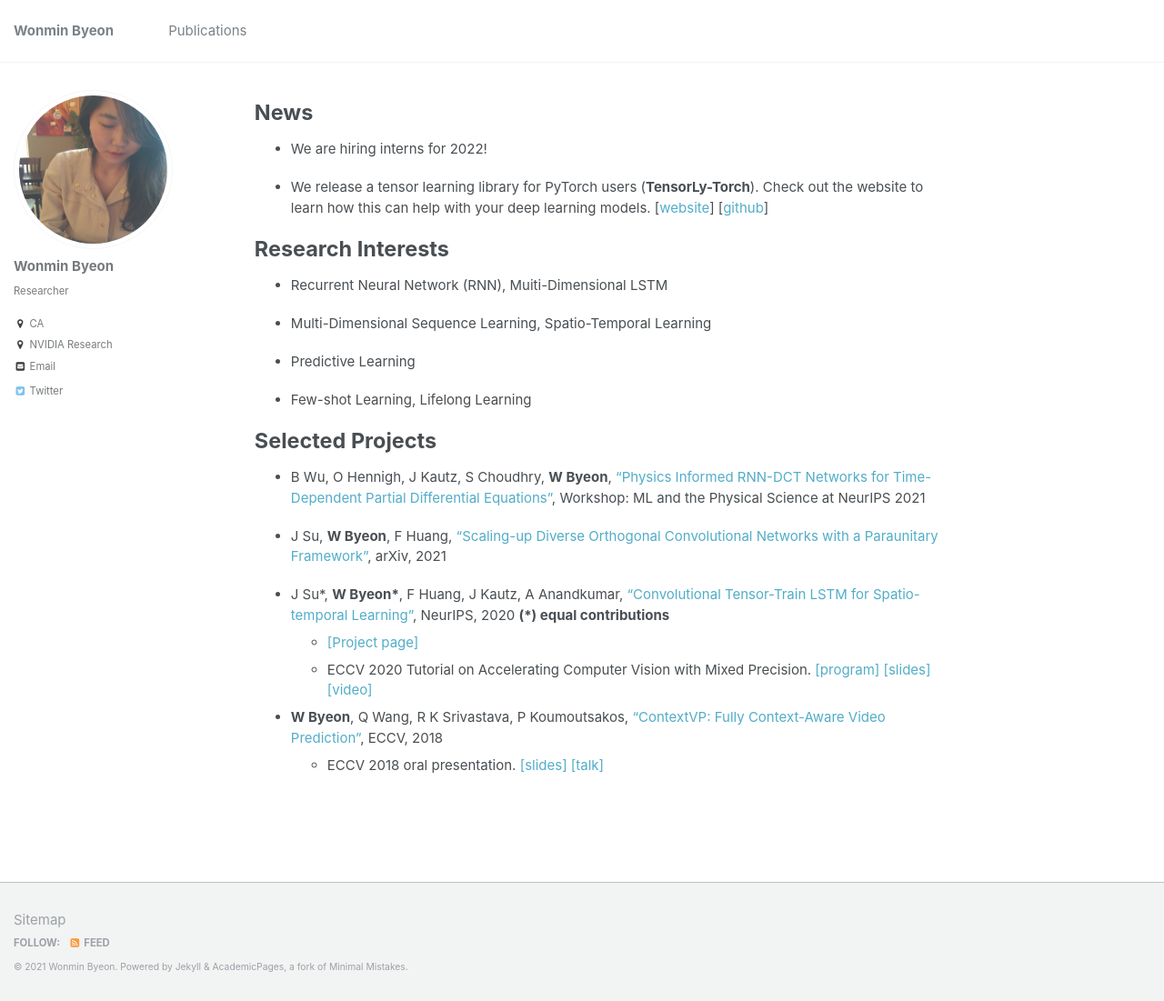
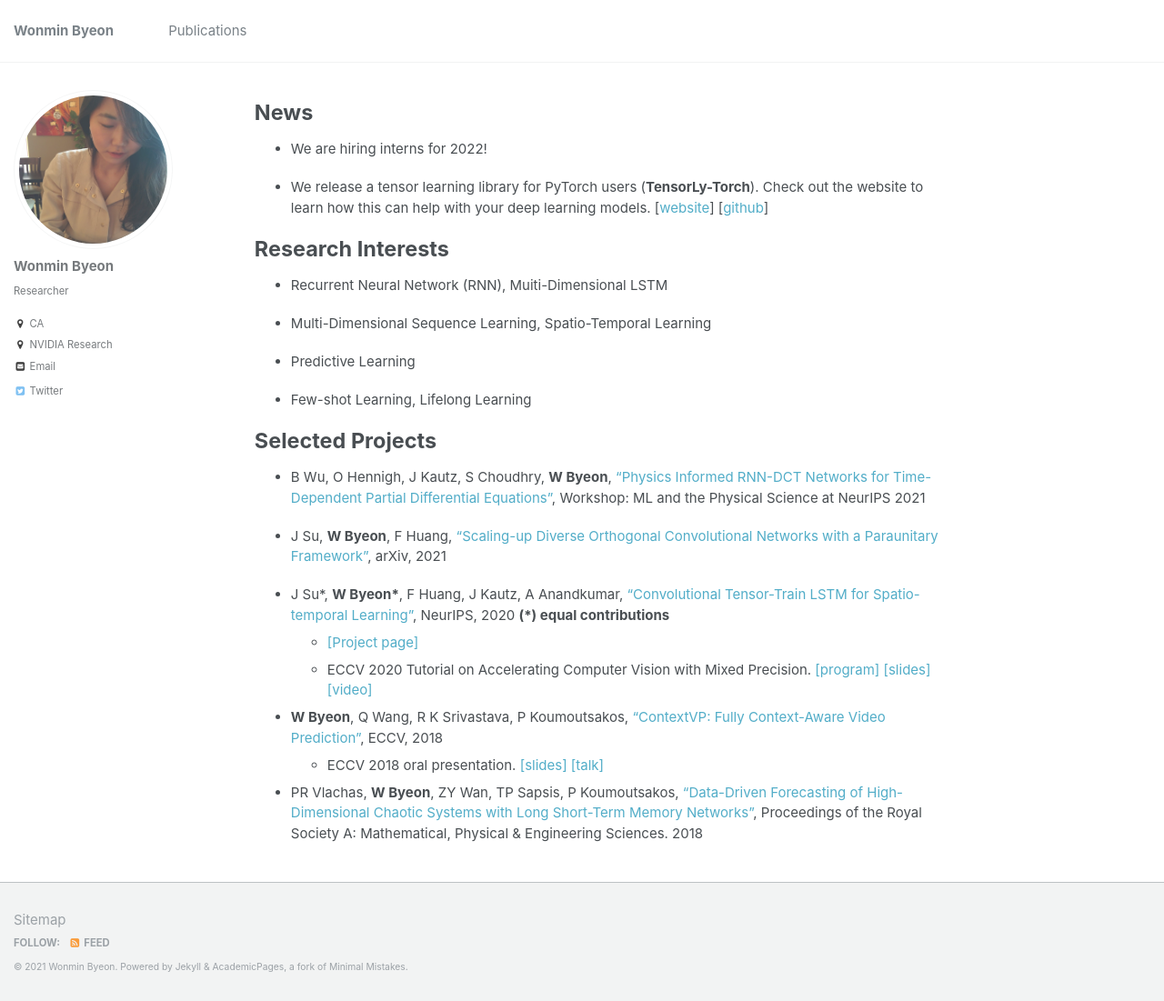
Before and after one commit to wonmin-byeon/wonmin-byeon.github.io, a Jekyll site: the page built from _pages/about.md, in a window 1280 px wide and 1101 px high. Shown: the whole window at 91% size. Built offline with Jekyll 4.4.1, drawn with Linux system fonts in a browser that asks for light colours.

Commit message:
update the front page

```diff
--- a/_pages/about.md
+++ b/_pages/about.md
@@ -39,5 +39,4 @@ Selected Projects
     - ECCV 2018 oral presentation. [[slides]](http://wonmin-byeon.github.io/files/byeon-contextvp-eccv18-oral.pdf) [[talk]](https://www.youtube.com/watch?time_continue=431&v=9ncoStGl4VA)
 
 
-<!-- * PR Vlachas, <b>W Byeon</b>, ZY Wan, TP Sapsis, P Koumoutsakos, ["Data-Driven Forecasting of High-Dimensional Chaotic Systems with Long Short-Term Memory Networks"](https://wonmin-byeon.github.io/publication/2018-05-01-chaotic-lstm), Proceedings of the Royal Society A: Mathematical, Physical & Engineering Sciences. 2018
- -->
+* PR Vlachas, <b>W Byeon</b>, ZY Wan, TP Sapsis, P Koumoutsakos, ["Data-Driven Forecasting of High-Dimensional Chaotic Systems with Long Short-Term Memory Networks"](https://wonmin-byeon.github.io/publication/2018-05-01-chaotic-lstm), Proceedings of the Royal Society A: Mathematical, Physical & Engineering Sciences. 2018
```
